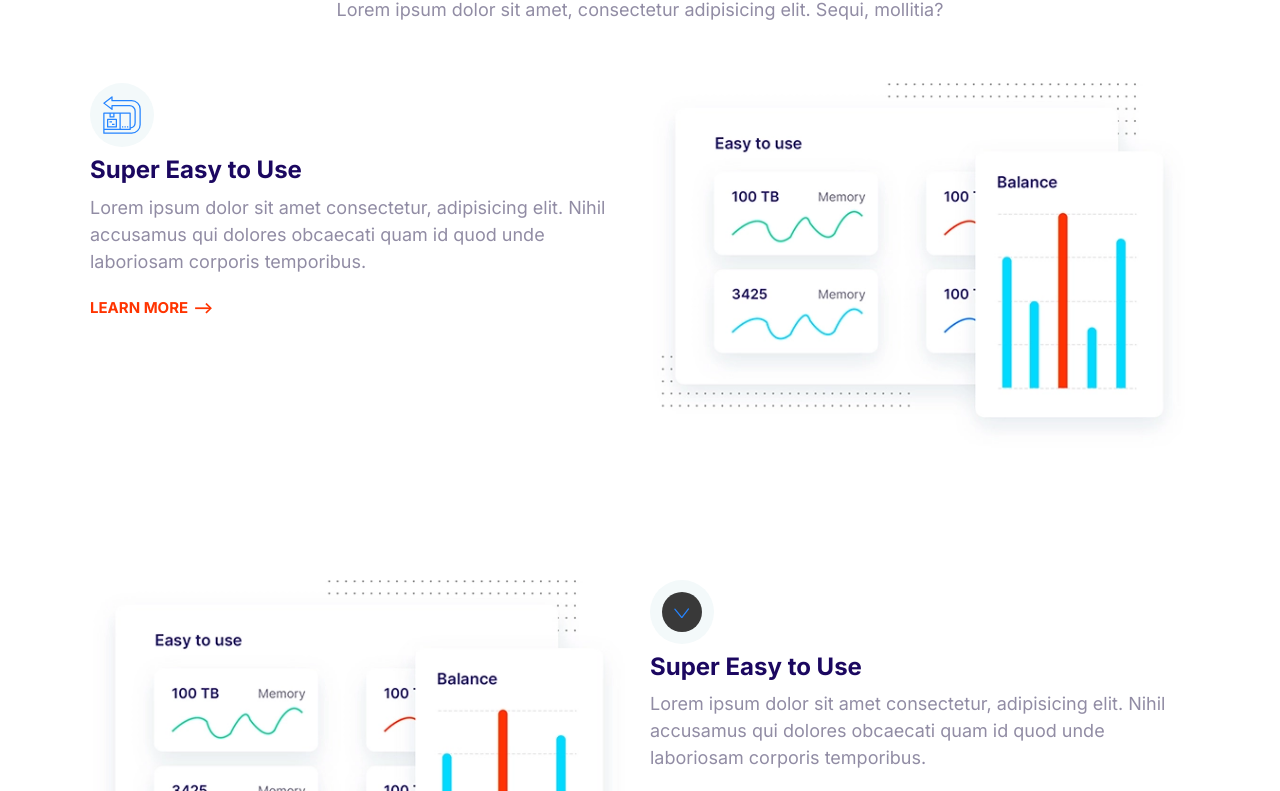
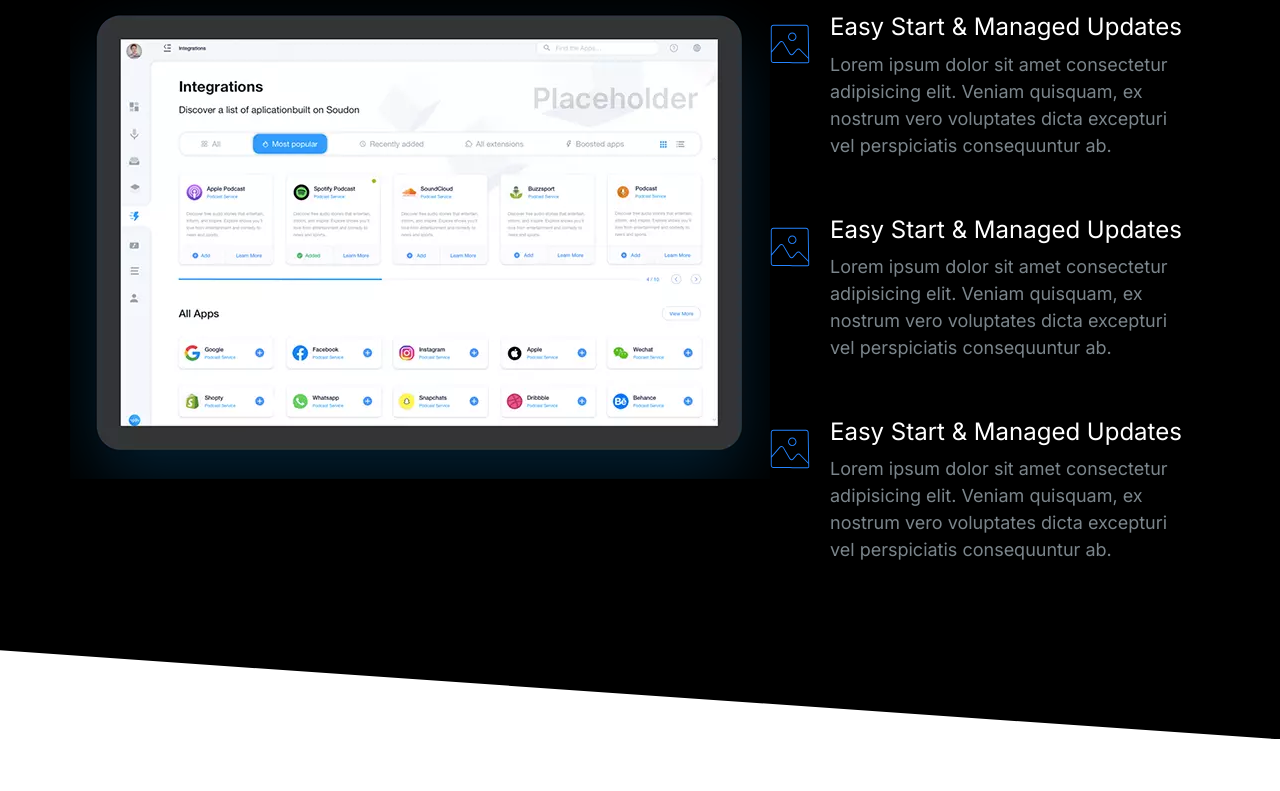
Before and after one commit to sarahnsaw/moshifyyy, a plain HTML site: page index.html in a window 1280 px wide. Shown: the part 151-942 px from the top of the page. After the commit the page ends 890 px from the top, so only its background shows below. Drawn offline with Linux system fonts and the light colour scheme.

Commit message:
showcase block commit

```diff
--- a/css/style.css
+++ b/css/style.css
@@ -16,6 +16,10 @@
 }
 
 /* Typography */
+::selection {
+  background-color: var(--color-primary);
+  color: #fff;
+}
 
 html {
   /* 62.5% of 16px = 10px */
@@ -47,6 +51,7 @@
 
 h3 {
   font-size: 3rem;
+  font-weight: 500;
 }
 
 p {
@@ -136,7 +141,7 @@
 .list {
   list-style: none;
   padding-left: 0;
-  color: var(--color-headings);
+
 }
 
 .list--inline .list__item {
@@ -147,6 +152,7 @@
 .list--tick {
   list-style-image: url(../images/tick.svg);
   padding-left: 3rem;
+  color: var(--color-headings);
 }
 
 .list--tick .list__item {
@@ -412,6 +418,7 @@
 /* Media */
 .media {
   display: flex;
+  margin-bottom: 4rem;
 }
 
 .media__title {
@@ -618,18 +625,20 @@
   color: #7b858b;
 }
 
-.block--dark .block__heading {
+.block--dark h1,
+.block--dark h2,
+.block--dark h3 {
   color: #fff;
 }
 
 .block--skewed-right {
   padding-bottom: calc(var(--padding-vertical) + 4rem);
-  clip-path: polygon(0% 0%, 100% 0%, 100% 100%, 0% 80%);
+  clip-path: polygon(0% 0%, 100% 0%, 100% 100%, 0% 90%);
 }
 
 .block--skewed-left {
   padding-bottom: calc(var(--padding-vertical) + 4rem);
-  clip-path: polygon(0% 0%, 100% 0%, 100% 80%, 0% 100%);
+  clip-path: polygon(0% 0%, 100% 0%, 100% 90%, 0% 100%);
 }
 
 .container {
@@ -701,9 +710,6 @@
 }
 
 /* Hero */
-.hero {
-  clip-path: polygon(0% 0%, 100% 0%, 100% 90%, 0% 100%);
-}
 
 .hero__tagline {
   font-size: 2rem;
@@ -784,3 +790,24 @@
     order: 2;
   }
 }
+
+/* Showcase Block */
+
+.block-showcase__image > img {
+  width: 100%;
+}
+
+@media screen and (min-width: 768px) {
+  .block-showcase .grid {
+    grid-template: 50% 50%;
+  }
+
+  .block-showcase__image {
+
+    justify-self: end;
+  }
+}
+.block-showcase__image > img {
+  width: auto;
+    max-width: 700px;
+}
--- a/index.html
+++ b/index.html
@@ -15,117 +15,75 @@
   </head>
 
   <body>
-    <section class="block container">
+    <section class="block block--dark block--skewed-right block-showcase">
       <header class="block__header">
-        <h2>Host on the Cloud to Keep Growing</h2>
+        <h2>User-friendly Control Panel</h2>
+      </header>
+      <div class="container grid grid--1x2">
+        <picture class="block-showcase__image"
+          ><source
+            tpe="image/webp"
+            srcset="images/ipad.webp 1x, images/ipad@2x.webp 2x" />
+          <source
+            tpe="image/png"
+            srcset="images/ipad.png 1x, images/ipad@2x.png 2x" />
+          <img src="images/ipad.png" alt=""
+        /></picture>
+        <ul class="list">
+          <li>
+            <div class="media">
+              <div class="media__image">
+                <svg class="icon icon--primary">
+                  <use xlink:href="images/sprite.svg#snap"></use>
+                </svg>
+              </div>
+              <div class="media__body">
+                <h3 class="media__title">Easy Start & Managed Updates</h3>
                 <p>
-          Lorem ipsum dolor sit amet, consectetur adipisicing elit. Sequi,
-          mollitia?
+                  Lorem ipsum dolor sit amet consectetur adipisicing elit.
+                  Veniam quisquam, ex nostrum vero voluptates dicta excepturi
+                  vel perspiciatis consequuntur ab.
                 </p>
-      </header>
-      <article class="grid grid--1x2 feature">
-        <div>
-          <span class="icon-container">
+              </div>
+            </div>
+          </li>
+          <li>
+            <div class="media">
+              <div class="media__image">
                 <svg class="icon icon--primary">
-              <use xlink:href="images/sprite.svg#easy"></use>
+                  <use xlink:href="images/sprite.svg#snap"></use>
                 </svg>
-          </span>
-          <h3 class="feature__heading">Super Easy to Use</h3>
+              </div>
+              <div class="media__body">
+                <h3 class="media__title">Easy Start & Managed Updates</h3>
                 <p>
-            Lorem ipsum dolor sit amet consectetur, adipisicing elit. Nihil
-            accusamus qui dolores obcaecati quam id quod unde laboriosam
-            corporis temporibus.
+                  Lorem ipsum dolor sit amet consectetur adipisicing elit.
+                  Veniam quisquam, ex nostrum vero voluptates dicta excepturi
+                  vel perspiciatis consequuntur ab.
                 </p>
-          <a href="#" class="link-arrow">Learn More</a>
               </div>
-        <picture>
-          <source
-            type="image/webp"
-            srcset="images/easy2.webp 1x, images/easy.webp 2x" />
-          <source
-            type="image/jpg"
-            srcset="images/easy2.jpg 1x, images/easy.jpg 2x" />
-          <img class="feature__image" src="images/easy.jpg" alt=""
-        /></picture>
-      </article>
-
-      <article class="grid grid--1x2 feature">
-        <div class="feature__content">
-          <span class="icon-container">
+            </div>
+          </li>
+          <li>
+            <div class="media">
+              <div class="media__image">
                 <svg class="icon icon--primary">
-              <use xlink:href="images/sprite.svg#chevron"></use>
+                  <use xlink:href="images/sprite.svg#snap"></use>
                 </svg>
-          </span>
-          <h3 class="feature__heading">Super Easy to Use</h3>
+              </div>
+              <div class="media__body">
+                <h3 class="media__title">Easy Start & Managed Updates</h3>
                 <p>
-            Lorem ipsum dolor sit amet consectetur, adipisicing elit. Nihil
-            accusamus qui dolores obcaecati quam id quod unde laboriosam
-            corporis temporibus.
+                  Lorem ipsum dolor sit amet consectetur adipisicing elit.
+                  Veniam quisquam, ex nostrum vero voluptates dicta excepturi
+                  vel perspiciatis consequuntur ab.
                 </p>
-          <a href="#" class="link-arrow">Learn More</a>
               </div>
-        <picture>
-          <source
-            type="image/webp"
-            srcset="images/easy2.webp 1x, images/easy.webp 2x" />
-          <source
-            type="image/jpg"
-            srcset="images/easy2.jpg 1x, images/easy.jpg 2x" />
-          <img class="feature__image" src="images/easy.jpg" alt=""
-        /></picture>
-      </article>
-      <article class="grid grid--1x2 feature">
-        <div>
-          <span class="icon-container">
-            <svg class="icon icon--primary">
-              <use xlink:href="images/sprite.svg#clock"></use>
-            </svg>
-          </span>
-          <h3 class="feature__heading">Super Easy to Use</h3>
-          <p>
-            Lorem ipsum dolor sit amet consectetur, adipisicing elit. Nihil
-            accusamus qui dolores obcaecati quam id quod unde laboriosam
-            corporis temporibus.
-          </p>
-          <a href="#" class="link-arrow">Learn More</a>
             </div>
-        <picture>
-          <source
-            type="image/webp"
-            srcset="images/easy2.webp 1x, images/easy.webp 2x" />
-          <source
-            type="image/jpg"
-            srcset="images/easy2.jpg 1x, images/easy.jpg 2x" />
-          <img class="feature__image" src="images/easy.jpg" alt=""
-        /></picture>
-      </article>
-      <article class="grid grid--1x2 feature">
-        <div class="feature__content">
-          <span class="icon-container">
-            <svg class="icon icon--primary">
-              <use xlink:href="images/sprite.svg#wordpress"></use>
-            </svg>
-          </span>
-          <h3 class="feature__heading">Super Easy to Use</h3>
-          <p>
-            Lorem ipsum dolor sit amet consectetur, adipisicing elit. Nihil
-            accusamus qui dolores obcaecati quam id quod unde laboriosam
-            corporis temporibus.
-          </p>
-          <a href="#" class="link-arrow">Learn More</a>
+          </li>
+        </ul>
       </div>
-        <picture>
-          <source
-            type="image/webp"
-            srcset="images/easy2.webp 1x, images/easy.webp 2x" />
-          <source
-            type="image/jpg"
-            srcset="images/easy2.jpg 1x, images/easy.jpg 2x" />
-          <img class="feature__image" src="images/easy.jpg" alt=""
-        /></picture>
-      </article>
     </section>
-
     <script src="js/main.js"></script>
   </body>
 </html>
```
Also changed, not shown: components/featuresblock.html (added, +109 -0 lines), images/ipad.png (added), images/ipad.webp (added), images/ipad2x.png (added), images/ipad2x.webp (added). Lines whose indentation alone changed are shown as unchanged.
